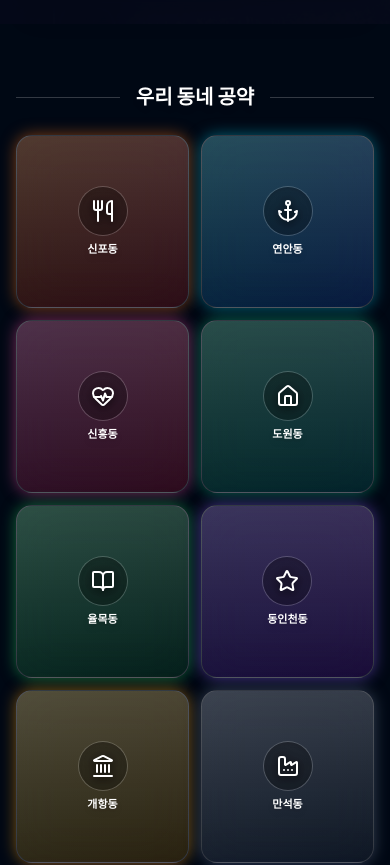
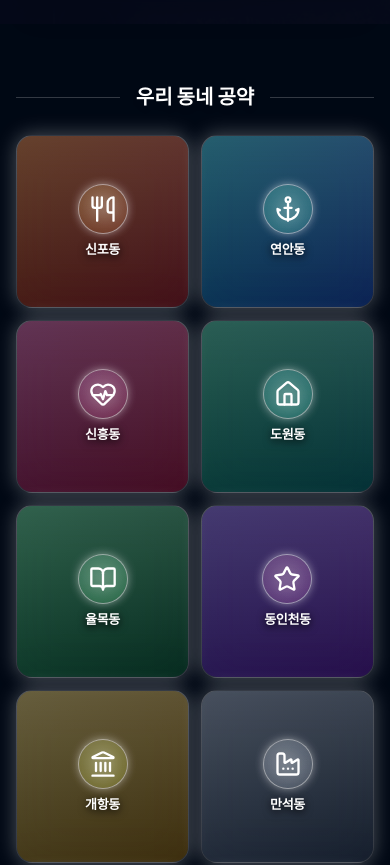
Before and after one commit to acmadl600-gif/leekkk, a React (Vite) app: page / in a window 390 px wide. Shown: the part 820-1685 px from the top of the page. Built offline with nearby package versions, Linux system fonts and the light colour scheme; grey boxes are pictures that could not be loaded.

Commit message:
feat: increase mobile district icon glow and font size

```diff
--- a/src/components/CosmicMap.jsx
+++ b/src/components/CosmicMap.jsx
@@ -364,9 +364,9 @@ export const CosmicMap = () => {
                        bg-gradient-to-b from-white/15 to-transparent
                        backdrop-blur-xl rounded-2xl
                        border border-white/20
-                       shadow-[0_0_15px_rgba(0,0,0,0.5)] ${district.shadow}
+                       shadow-[0_0_20px_rgba(255,255,255,0.3)] ${district.shadow.replace('/50', '/80')}
                        hover:scale-105 active:scale-105
-                       hover:shadow-[0_0_30px_rgba(255,255,255,0.4)] active:shadow-[0_0_40px_rgba(255,255,255,0.6)]
+                       hover:shadow-[0_0_35px_rgba(255,255,255,0.6)] active:shadow-[0_0_50px_rgba(255,255,255,0.8)]
                        transition-all duration-300 ease-out
                        overflow-hidden`
                     : 'absolute'
@@ -377,16 +377,16 @@ export const CosmicMap = () => {
                 transition={{ repeat: Infinity, duration: 3 + (index % 3), delay: index * 0.1 }}
               >
                 {/* Mobile Specific Inner Design */}
-                {isMobile && <div className={`absolute inset-0 opacity-20 bg-gradient-to-br ${district.color}`} />}
+                {isMobile && <div className={`absolute inset-0 opacity-30 bg-gradient-to-br ${district.color}`} />}
 
                 <div className={`relative flex flex-col items-center ${isMobile ? 'scale-100' : 'scale-100'}`}>
                   <div className={`
-                        flex items-center justify-center rounded-full shadow-inner
-                        ${isMobile ? 'w-12 h-12 bg-black/30 mb-2 ring-1 ring-white/20' : 'w-16 h-16 bg-black/40 border border-white/50'}
+                        flex items-center justify-center rounded-full shadow-[0_0_10px_rgba(255,255,255,0.5)]
+                        ${isMobile ? 'w-12 h-12 bg-black/20 mb-2 ring-1 ring-white/40 backdrop-brightness-150' : 'w-16 h-16 bg-black/40 border border-white/50'}
                       `}>
-                    <IconComponent className={`${isMobile ? 'w-6 h-6' : 'w-8 h-8'} text-white drop-shadow-[0_2px_4px_rgba(0,0,0,0.8)]`} />
+                    <IconComponent className={`${isMobile ? 'w-7 h-7' : 'w-8 h-8'} text-white drop-shadow-[0_0_10px_rgba(255,255,255,0.9)]`} />
                   </div>
-                  <span className={`font-bold text-white drop-shadow-md ${isMobile ? 'text-[11px] px-2 text-center whitespace-normal break-keep leading-tight' : 'mt-2 text-xs bg-black/60 px-2 py-1 rounded-full'}`}>
+                  <span className={`font-black text-white drop-shadow-[0_2px_4px_rgba(0,0,0,0.9)] ${isMobile ? 'text-[13px] px-1 text-center whitespace-normal break-keep leading-tight tracking-tight' : 'mt-2 text-xs bg-black/60 px-2 py-1 rounded-full'}`}>
                     {district.name}
                   </span>
                 </div>
```
